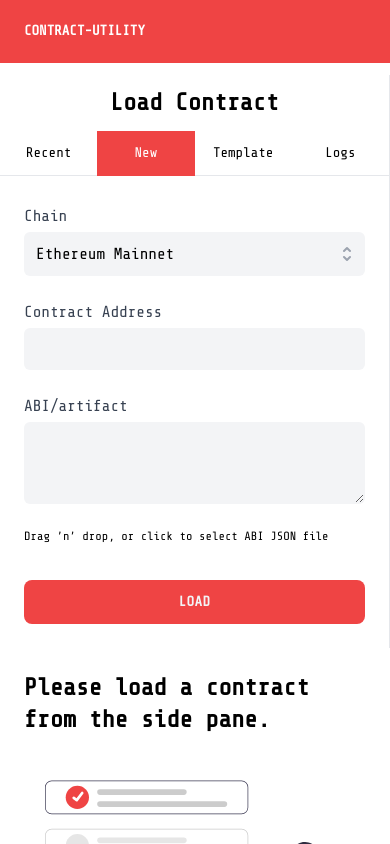
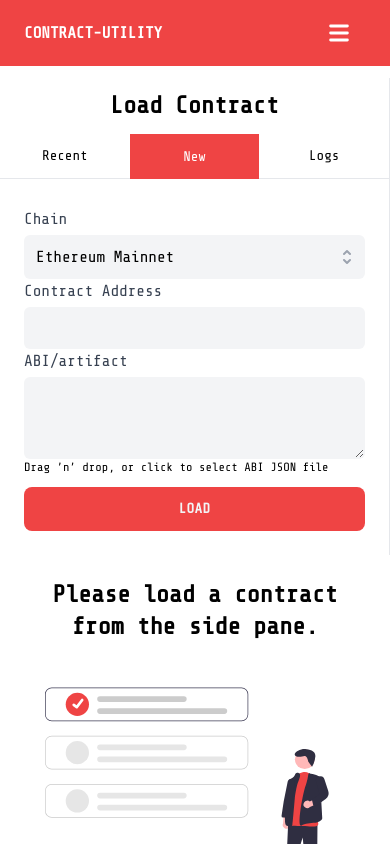
Before and after one commit to Hero-Development/hero-development.github.io, a Next.js app: page / in a window 390 px wide. Both pictures are taken after a click on the tab "New". Shown: the top 844 px of the page. Built offline with nearby package versions, Linux system fonts and the light colour scheme.

Commit message:
Minor UI changes. - Fixed mobile responsiveness. - Fixed dark mode.

```diff
--- a/components/common/Header.tsx
+++ b/components/common/Header.tsx
@@ -1,6 +1,7 @@
 import React from "react";
 import Head from "next/head";
 import { useTheme } from "next-themes";
+import { MenuIcon } from "@heroicons/react/solid";
 
 export const Header = () => {
   const [navbarOpen, setNavbarOpen] = React.useState(false);
@@ -17,7 +18,7 @@ export const Header = () => {
         <div className="container flex flex-wrap items-center justify-between px-4 mx-auto">
           <div className="relative flex justify-between w-full lg:w-auto lg:static lg:block lg:justify-start">
             <a
-              className="inline-block py-2 mr-4 text-sm font-bold leading-relaxed text-white uppercase whitespace-nowrap"
+              className="inline-block py-2 mr-4 text-base font-bold leading-relaxed text-white uppercase whitespace-nowrap"
               href="#pablo"
             >
               Contract-Utility
@@ -27,13 +28,13 @@ export const Header = () => {
               type="button"
               onClick={() => setNavbarOpen(!navbarOpen)}
             >
-              <i className="fas fa-bars"></i>
+              <MenuIcon className="w-7 h-7" aria-hidden="true" />
             </button>
           </div>
           <div
             className={
               "lg:flex flex-grow items-center" +
-              (navbarOpen ? " flex" : " hidden")
+              (navbarOpen ? " flex" : "  hidden")
             }
             id="example-navbar-danger"
           >
@@ -46,7 +47,6 @@ export const Header = () => {
                   <span className="ml-2">Help</span>
                 </a>
               </li>
-
               <li>
                 <a
                   className="flex items-center px-3 py-2 text-xs font-bold leading-snug text-white uppercase cursor-pointer hover:opacity-75"
--- a/components/contract/ContractCard.tsx
+++ b/components/contract/ContractCard.tsx
@@ -9,12 +9,14 @@ import Authereum from "authereum";
 import toast from "react-hot-toast";
 import { useForm } from "react-hook-form";
 
+import { useTheme } from "next-themes";
+
 import { useLogsStore } from "../../store/logs";
 import { useEventLogsStore } from "../../store/eventLog";
 
 export const ContractCard = (props: any) => {
   const { type, ele, contract } = props;
-
+  const { theme } = useTheme();
   const [contractResponse, setContractResponse] = useState(null);
   const { register, handleSubmit, formState, control } = useForm({});
 
@@ -44,9 +46,9 @@ export const ContractCard = (props: any) => {
   ) => {
     const web3Modal = new Web3Modal({
       providerOptions, // required
-      theme: "dark",
+      theme: theme === "dark" ? "dark" : "light",
       network: "mainnet",
-      cacheProvider: false,
+      cacheProvider: true,
     });
 
     const provider = await web3Modal.connect();
@@ -166,7 +168,7 @@ export const ContractCard = (props: any) => {
             )}
           </div>
           {contractResponse ? (
-            <div className="w-full p-2 bg-gray-900 rounded-md">
+            <div className="w-full p-2 text-white bg-gray-700 dark:bg-gray-900 rounded-md">
               <p className="text-xs ">Response: </p>
               <p className="text-xs break-all ">
                 {JSON.stringify(contractResponse)}
--- a/components/contract/ContractDetails.tsx
+++ b/components/contract/ContractDetails.tsx
@@ -43,7 +43,7 @@ export const ContractDetails = (props: any) => {
   return (
     <>
       <div>
-        <p className="mb-4 text-2xl font-bold border-b dark:border-gray-700">
+        <p className="mb-4 mt-7 md:mt-0 text-2xl font-bold border-b dark:border-gray-700">
           Contract
         </p>
         <p>Network: {chain.name}</p>
--- a/components/contract/LoadContractForm.tsx
+++ b/components/contract/LoadContractForm.tsx
@@ -36,10 +36,10 @@ export const LoadContractForm = (props: any) => {
 
   return (
     <AppearTransition>
-      <div className="max-w-md p-6 ">
+      <div className="p-6 ">
         <form
           onSubmit={handleSubmit(onSubmit)}
-          className="grid grid-cols-1 gap-6 transi"
+          className="grid grid-cols-1 md:gap-6"
         >
           <SelectField
             label="Chain"
--- a/components/contract/LoadRecentContractForm.tsx
+++ b/components/contract/LoadRecentContractForm.tsx
@@ -28,7 +28,7 @@ export const LoadRecentContractForm = (props: any) => {
 
   return (
     <AppearTransition>
-      <div className="max-w-md p-6 ">
+      <div className=" p-6 ">
         <form
           onSubmit={handleSubmit(onSubmit)}
           className="grid grid-cols-1 gap-6"
--- a/components/contract/LogTab.tsx
+++ b/components/contract/LogTab.tsx
@@ -13,16 +13,16 @@ export const LogTab = () => {
 
   return (
     <AppearTransition>
-      <div className="max-w-md p-6 overflow-y-auto " style={{ height: "82vh" }}>
+      <div className=" p-6 overflow-y-auto " style={{ height: "82vh" }}>
         <div className="flex justify-between w-full">
           <button
-            className=" mb-3 text-sm  text-red-700"
+            className=" mb-3 text-sm  text-red-500"
             onClick={() => setIsEventLog((prev) => !prev)}
           >
             {isEventLog ? "Show Event Logs" : "Show Contract Logs"}
           </button>
           <button
-            className=" mb-3 text-sm  text-red-700"
+            className=" mb-3 text-sm  text-red-500"
             onClick={!isEventLog ? clearEventLogs : clearLogs}
           >
             Clear all
--- a/pages/index.tsx
+++ b/pages/index.tsx
@@ -61,7 +61,7 @@ const Home: NextPage = () => {
   const categories = {
     Recent: <LoadRecentContractForm onSubmit={onSubmitContForm} />,
     New: <LoadContractForm onSubmit={onSubmitContForm} />,
-    Template: <div />,
+    // Template: <div />,
     Logs: <LogTab />,
   };
 
@@ -87,8 +87,8 @@ const Home: NextPage = () => {
               />
             </AppearTransition>
           ) : (
-            <div className="flex flex-col items-center justify-center h-full">
-              <p className="text-2xl font-bold">
+            <div className="flex flex-col items-center text-center justify-center h-full">
+              <p className="text-2xl font-bold ">
                 Please load a contract from the side pane.
               </p>
               <Image
```
